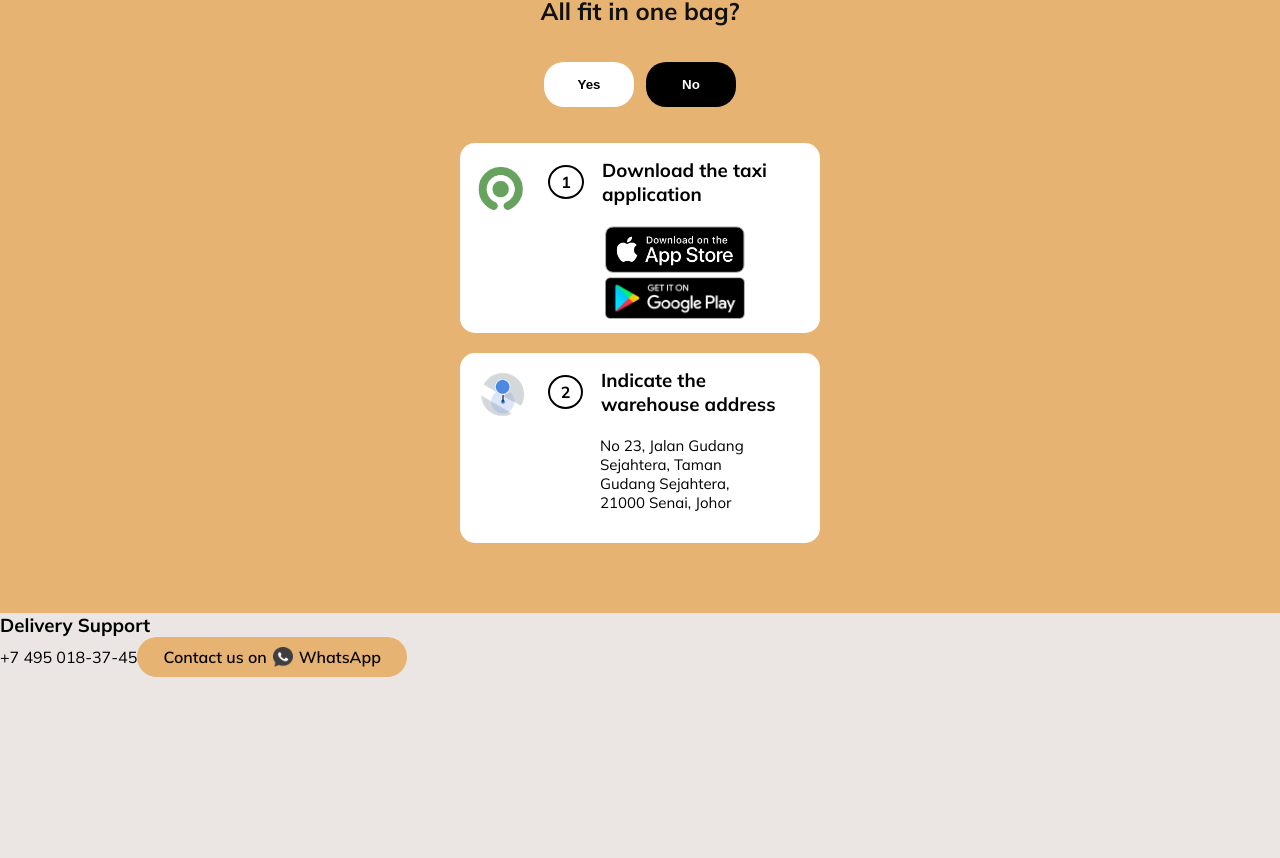
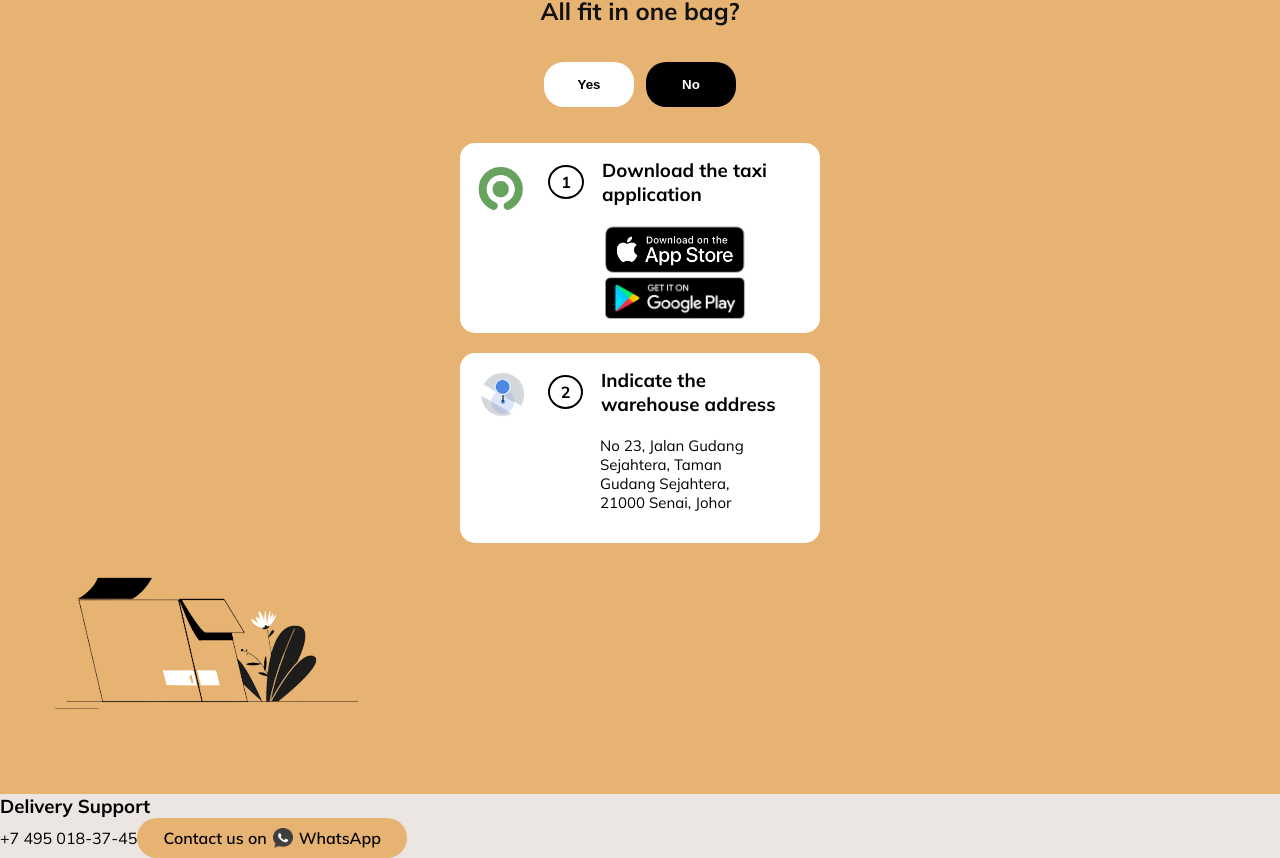
Before and after one commit to syzwnftr/circle-of-life, a React (Create React App) app: page / in a window 1280 px wide. Shown: the part 4714-5572 px from the top of the page. Before the commit the page ends 5391 px from the top, so only its background shows below. Built offline with nearby package versions, Linux system fonts and the light colour scheme; the HTML template or start-up script is replaced by a standard one.

Commit message:
Added wrapper, img asset, class

```diff
--- a/src/components/fit/Fit.jsx
+++ b/src/components/fit/Fit.jsx
@@ -3,6 +3,7 @@ import Applebadge from '../../img/applebadge.png';
 import Googlebadge from '../../img/googlebadge.png';
 import Mapicon from '../../img/mapicon.png';
 import Greenapp from '../../img/greenapp.png';
+import Kotak from '../../img/kotak.png';
 
 
 function Fit() {
@@ -36,6 +37,8 @@ function Fit() {
                     <button className="f-btn no">No</button>
                 </div>
 
+                <div className="f-item-box">
+                    <div className="f-item-wrapper">
                         <div className="f-item">
                             <img src={Greenapp} alt="" className="f-img" />
 
@@ -51,7 +54,7 @@ function Fit() {
 
                                 <div className="f-badge-wrapper">
                                     <a href="https://play.google.com" target="_blank" rel="noreferrer">
-                                <img src={Applebadge} alt="" className="f-badge" />
+                                        <img src={Applebadge} alt="" className="f-badge apple" />
                                     </a>
 
                                     <a href="https://play.google.com/" target="_blank" rel="noreferrer">
@@ -60,7 +63,6 @@ function Fit() {
                                 </div>
                             </div>
                         </div>
-
 
                         <div className="f-item">
                             <img src={Mapicon} alt="" className="f-img mapicon" />
@@ -80,8 +82,11 @@ function Fit() {
                                         No 23, Jalan Gudang Sejahtera, Taman Gudang Sejahtera, 21000 Senai, Johor
                                     </p>
                                 </div>
+                            </div>
+                        </div>
+                    </div>
 
-                    </div>
+                    <img src={Kotak} alt="" className="f-box" />
                 </div>
             </div>
         </div>
```
Lines whose indentation alone changed are shown as unchanged.
